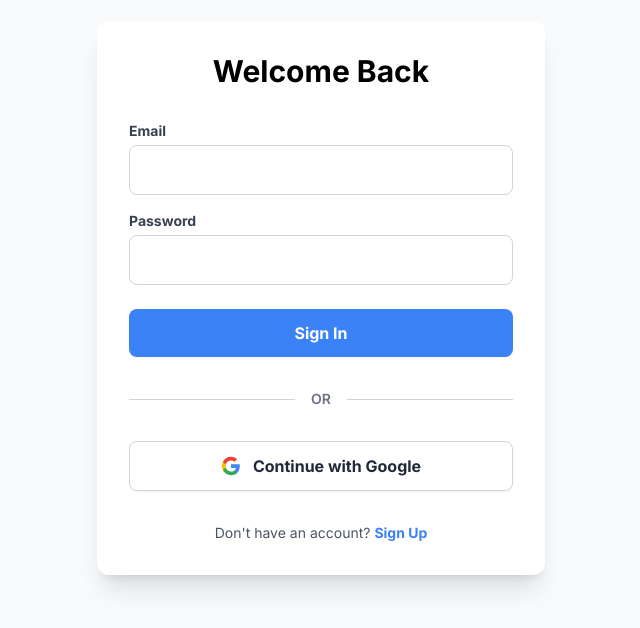
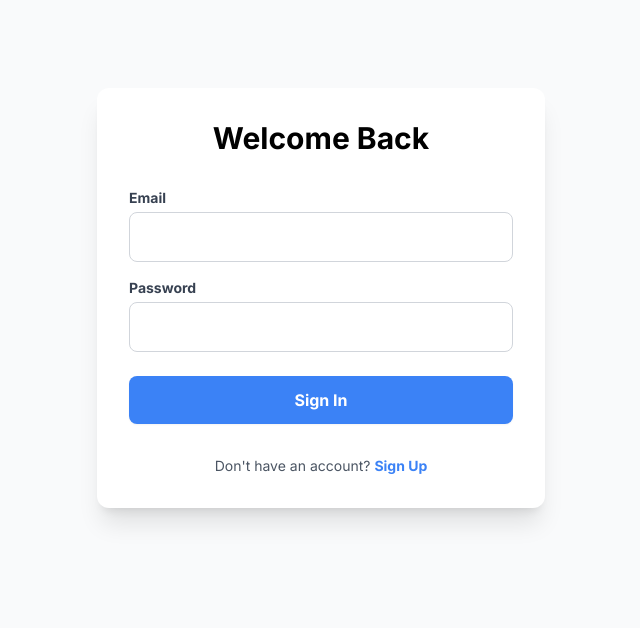
Before and after one commit to ryanwilder89/penny-reading, a Next.js app: page /auth/signin in a window 1280 px wide. Shown: the part 102-730 px from the top of the page, without its empty margins (319-959 px from the left). Built offline with nearby package versions, Linux system fonts and the light colour scheme.

Commit message:
refactor: remove Google OAuth authentication provider and associated UI components

```diff
--- a/src/app/auth/signin/page.tsx
+++ b/src/app/auth/signin/page.tsx
@@ -58,25 +58,6 @@
           </button>
         </form>
 
-        <div className="flex items-center my-2">
-          <div className="flex-1 border-t border-gray-300"></div>
-          <div className="px-4 text-gray-500 text-sm font-semibold">OR</div>
-          <div className="flex-1 border-t border-gray-300"></div>
-        </div>
-
-        <button
-          onClick={() => signIn("google", { callbackUrl: "/" })}
-          className="w-full bg-white hover:bg-gray-50 text-gray-800 font-bold py-3 px-4 border border-gray-300 rounded-lg shadow-sm transition-colors flex items-center justify-center gap-3"
-        >
-          <svg className="w-5 h-5" viewBox="0 0 24 24">
-            <path d="M22.56 12.25c0-.78-.07-1.53-.2-2.25H12v4.26h5.92c-.26 1.37-1.04 2.53-2.21 3.31v2.77h3.57c2.08-1.92 3.28-4.74 3.28-8.09z" fill="#4285F4"/>
-            <path d="M12 23c2.97 0 5.46-.98 7.28-2.66l-3.57-2.77c-.98.66-2.23 1.06-3.71 1.06-2.86 0-5.29-1.93-6.16-4.53H2.18v2.84C3.99 20.53 7.7 23 12 23z" fill="#34A853"/>
-            <path d="M5.84 14.09c-.22-.66-.35-1.36-.35-2.09s.13-1.43.35-2.09V7.07H2.18C1.43 8.55 1 10.22 1 12s.43 3.45 1.18 4.93l2.85-2.22.81-.62z" fill="#FBBC05"/>
-            <path d="M12 5.38c1.62 0 3.06.56 4.21 1.64l3.15-3.15C17.45 2.09 14.97 1 12 1 7.7 1 3.99 3.47 2.18 7.07l3.66 2.84c.87-2.6 3.3-4.53 6.16-4.53z" fill="#EA4335"/>
-          </svg>
-          Continue with Google
-        </button>
-
         <p className="text-center text-sm text-gray-600 mt-2">
           Don't have an account? <Link href="/auth/signup" className="text-blue-500 font-bold hover:underline">Sign Up</Link>
         </p>
--- a/src/lib/auth.ts
+++ b/src/lib/auth.ts
@@ -1,6 +1,5 @@
 import { NextAuthOptions } from "next-auth";
 import CredentialsProvider from "next-auth/providers/credentials";
-import GoogleProvider from "next-auth/providers/google";
 import { db } from "@/db";
 import { users } from "@/db/schema";
 import { eq } from "drizzle-orm";
@@ -14,10 +13,6 @@
     signIn: "/auth/signin",
   },
   providers: [
-    GoogleProvider({
-      clientId: process.env.GOOGLE_CLIENT_ID || "",
-      clientSecret: process.env.GOOGLE_CLIENT_SECRET || "",
-    }),
     CredentialsProvider({
       name: "Credentials",
       credentials: {
@@ -53,23 +48,6 @@
     async jwt({ token, user, account, profile }) {
       if (user) {
         token.id = user.id;
-
-        // Handle OAuth Sign In: Auto-create user if not exists
-        if (account?.provider === "google") {
-           const existingUser = await db.select().from(users).where(eq(users.email, user.email!)).get();
-           if (!existingUser) {
-             const newId = `usr_${Date.now()}_${Math.floor(Math.random() * 1000)}`;
-             await db.insert(users).values({
-               id: newId,
-               email: user.email!,
-               name: user.name || "",
-               image: user.image || "",
-             });
-             token.id = newId;
-           } else {
-             token.id = existingUser.id;
-           }
-        }
       }
       return token;
     },
```
Also changed, not shown: plan/BACKLOG.md (+1 -1 lines).
